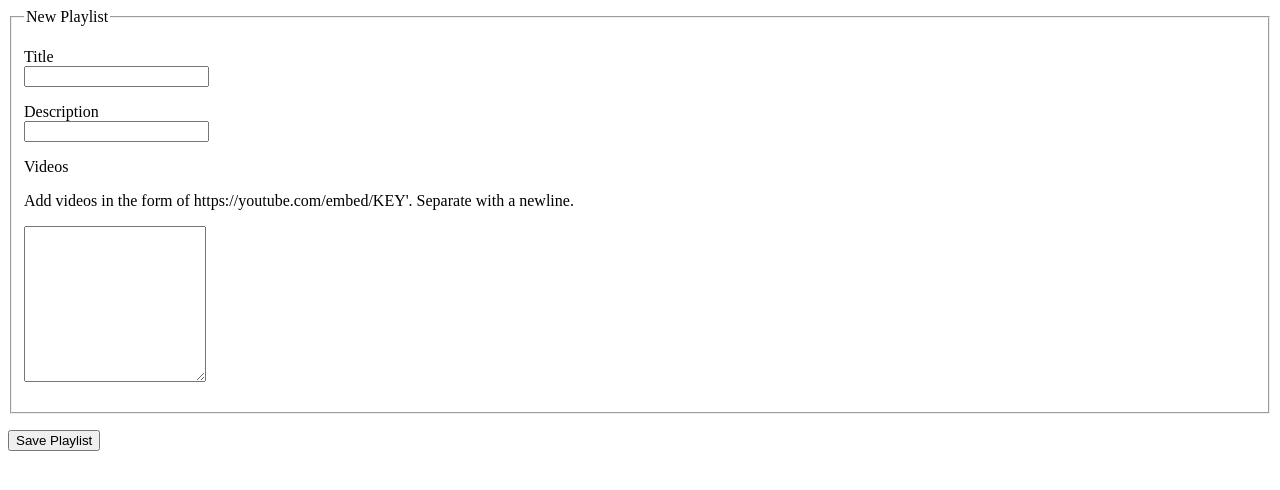
After one commit to ablades/playlister, a Flask app: page /playlists/new in a window 1280 px wide. The commit adds this page. Shown: the top 490 px of the page. Run offline with Flask 2, Linux system fonts and the light colour scheme.

Commit message:
allow playlist creation

```diff
--- a/app.py
+++ b/app.py
@@ -1,8 +1,8 @@
-from flask import Flask, render_template
+from flask import Flask, render_template, request, redirect, url_for
 from pymongo import MongoClient
 
 client = MongoClient()
-db = client.Playliter
+db = client.Playlister
 playlists = db.playlists
 
 app = Flask(__name__)
@@ -16,5 +16,24 @@ def playlists_index():
     #]
     return render_template('playlists_index.html', playlists=playlists.find())
 
+#Gets the post request from the form routed to /playlists
+#Redirects
+@app.route('/playlists', methods=['POST'])
+def playlists_submit():
+    """Submit a new playlist."""
+    #Creates new playlist dictionary object from form
+    playlist = {
+        'title': request.form.get('title'),
+        'description': request.form.get('description'),
+        'videos' : request.form.get('videos').split()
+    }
+    #inserts into playlists db
+    playlists.insert_one(playlist)
+    return redirect(url_for('playlists_index'))
+
+@app.route('/playlists/new')
+def playlists_new():
+    """Create a new playlist."""
+    return render_template('playlists_new.html')
 if __name__ == "__main__":
     app.run(debug=True)
--- a/templates/base.html
+++ b/templates/base.html
@@ -8,7 +8,6 @@
 <body>
 
     {% block content %}
-        BODY CONTENT GOES HERE
     {% endblock %}
 
 </body>
--- a/templates/playlists_index.html
+++ b/templates/playlists_index.html
@@ -3,6 +3,9 @@
 
 {% block content %}
     <h1>Playlists</h1>
+    <!-- Reference to route: /playlists/new-->
+    <a href='/playlists/new'>New Playlist</a>
+
     {% for playlist in playlists %}
         <h2>{{ playlist.title }}</h2>
         <small>{{ playlist.description }}</small>
--- /dev/null
+++ b/templates/playlists_new.html
@@ -0,0 +1,41 @@
+<!-- templates/playlists_new.html-->
+{% extends 'base.html'%}
+
+{% block content %}
+<!--
+    action - where we want form to submit data to
+    fieldset - a set of form controls/attribues/inputs
+    legend - name for the fieldset
+-->
+<form method='POST' action='/playlists'>
+    <fieldset>
+        <legend> New Playlist </legend>
+        <!-- Title -->
+        <p>
+            <label for='title'> Title </label>
+            <br>
+            <input id='playlist-title' type='text' name='title' />
+        </p>
+        <!-- Description -->
+        <p>
+            <label for='description'> Description </label>
+            <br>
+            <input id='description' type='text' name='description' />
+        </p>
+        <!-- Video Links -->
+        <p>
+            <label for='playlist-videos'> Videos </label>
+            <br>
+            <p>
+                Add videos in the form of https://youtube.com/embed/KEY'. Separate with a newline.
+            </p>
+            <textarea id='playlist-videos' name='videos' rows='10'></textarea>
+        </p>
+    </fieldset>
+    <!-- Button -->
+    <p>
+        <button type='submit'> Save Playlist </button>
+    </p>
+</form>
+
+{% endblock %}
```
